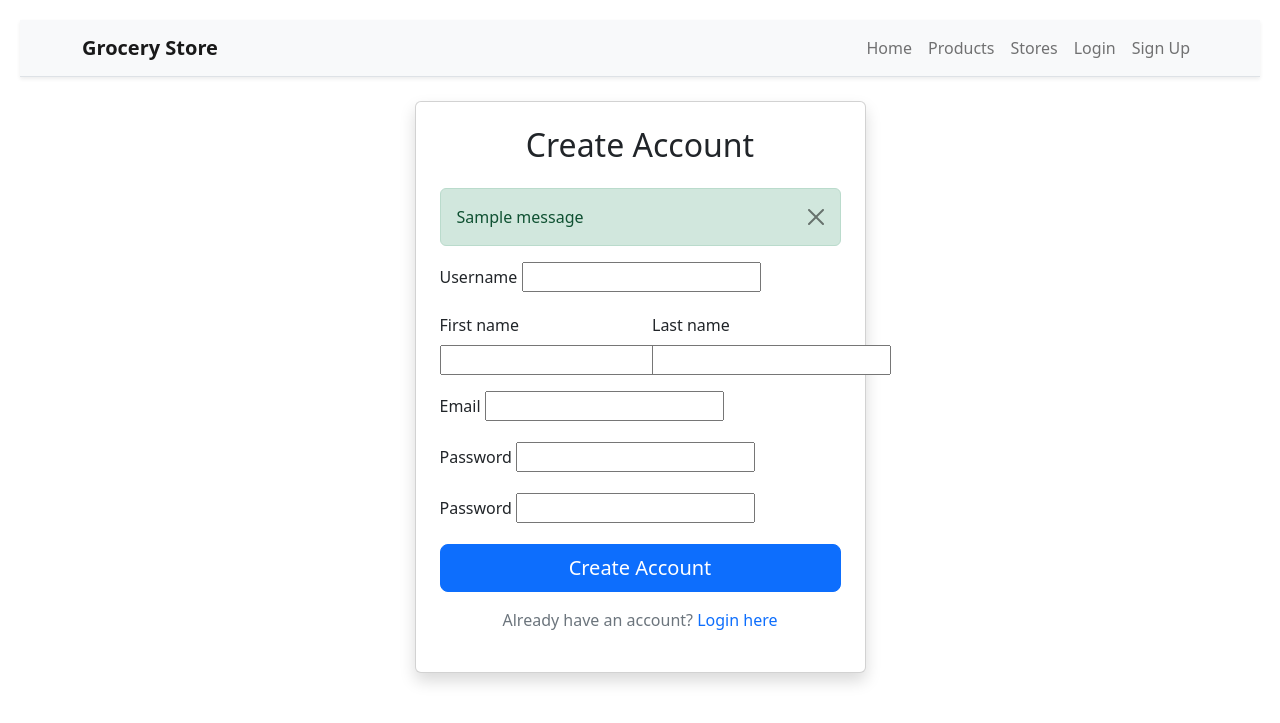
After one commit to conorll/grocery_store, a Django app: template grocery_store_app/templates/registration/signup.html in a window 1280 px wide. The commit adds this page. Shown: the top 723 px of the page. Run offline with Django 3.2, Linux system fonts and the light colour scheme; the template is opened without the code that fills it, so the values that code supplies are empty, except form fields; one stand-in notice (Sample message) is shown; form fields are guessed from the names that the template uses.

Commit message:
Added login, registration and profile pages

```diff
--- a/grocery_store/settings.py
+++ b/grocery_store/settings.py
@@ -121,3 +121,6 @@ STATIC_URL = 'static/'
 # https://docs.djangoproject.com/en/5.2/ref/settings/#default-auto-field
 
 DEFAULT_AUTO_FIELD = 'django.db.models.BigAutoField'
+
+LOGIN_REDIRECT_URL = '/'
+LOGOUT_REDIRECT_URL = '/'
--- a/grocery_store_app/templates/grocery_store_app/layout.html
+++ b/grocery_store_app/templates/grocery_store_app/layout.html
@@ -32,6 +32,24 @@
         <li class="nav-item">
           <a class="nav-link {% if request.path == '/stores/' %}active{% endif %}" href="{% url 'stores' %}">Stores</a>
         </li>
+
+        {% if user.is_authenticated %}
+          <li class="nav-item">
+            <li class="nav-item">
+              <a class="nav-link {% if request.path == '/profile' %}active{% endif %}" href="{% url 'profile' %}">Profile</a>
+            </li>
+          </li>
+          <li class="nav-item">
+            <a class="nav-link btn btn-outline-danger btn-sm ms-2" href="{% url 'logout' %}">Logout</a>
+          </li>
+        {% else %}
+          <li class="nav-item">
+            <a class="nav-link {% if request.path == '/accounts/login/' %}active{% endif %}" href="{% url 'login' %}">Login</a>
+          </li>
+          <li class="nav-item">
+            <a class="nav-link {% if request.path == '/signup/' %}active{% endif %}" href="{% url 'signup' %}">Sign Up</a>
+          </li>
+        {% endif %}
       </ul>
     </div>
   </div>
--- /dev/null
+++ b/grocery_store_app/templates/registration/signup.html
@@ -0,0 +1,137 @@
+{% extends "grocery_store_app/layout.html" %}
+
+{% block title %}Sign Up - Grocery Store{% endblock %}
+
+{% block body %}
+<div class="container">
+  <div class="row justify-content-center">
+    <div class="col-md-6 col-lg-5">
+      <div class="card shadow">
+        <div class="card-body p-4">
+          <h2 class="card-title text-center mb-4">Create Account</h2>
+
+          <!-- Display any error messages -->
+          {% if form.non_field_errors %}
+            <div class="alert alert-danger" role="alert">
+              {{ form.non_field_errors }}
+            </div>
+          {% endif %}
+
+          <!-- Display any Django messages -->
+          {% if messages %}
+            {% for message in messages %}
+              <div class="alert alert-{{ message.tags }} alert-dismissible fade show" role="alert">
+                {{ message }}
+                <button type="button" class="btn-close" data-bs-dismiss="alert" aria-label="Close"></button>
+              </div>
+            {% endfor %}
+          {% endif %}
+
+          <form method="POST">
+            {% csrf_token %}
+
+            <div class="mb-3">
+              <label for="{{ form.username.id_for_label }}" class="form-label">
+                {{ form.username.label }}
+              </label>
+              {{ form.username }}
+              {% if form.username.errors %}
+                <div class="text-danger small">
+                  {{ form.username.errors }}
+                </div>
+              {% endif %}
+              {% if form.username.help_text %}
+                <div class="form-text">{{ form.username.help_text }}</div>
+              {% endif %}
+            </div>
+
+            <div class="row">
+              <div class="col-md-6">
+                <div class="mb-3">
+                  <label for="{{ form.first_name.id_for_label }}" class="form-label">
+                    {{ form.first_name.label }}
+                  </label>
+                  {{ form.first_name }}
+                  {% if form.first_name.errors %}
+                    <div class="text-danger small">
+                      {{ form.first_name.errors }}
+                    </div>
+                  {% endif %}
+                </div>
+              </div>
+              <div class="col-md-6">
+                <div class="mb-3">
+                  <label for="{{ form.last_name.id_for_label }}" class="form-label">
+                    {{ form.last_name.label }}
+                  </label>
+                  {{ form.last_name }}
+                  {% if form.last_name.errors %}
+                    <div class="text-danger small">
+                      {{ form.last_name.errors }}
+                    </div>
+                  {% endif %}
+                </div>
+              </div>
+            </div>
+
+            <div class="mb-3">
+              <label for="{{ form.email.id_for_label }}" class="form-label">
+                {{ form.email.label }}
+              </label>
+              {{ form.email }}
+              {% if form.email.errors %}
+                <div class="text-danger small">
+                  {{ form.email.errors }}
+                </div>
+              {% endif %}
+              {% if form.email.help_text %}
+                <div class="form-text">{{ form.email.help_text }}</div>
+              {% endif %}
+            </div>
+
+            <div class="mb-3">
+              <label for="{{ form.password1.id_for_label }}" class="form-label">
+                {{ form.password1.label }}
+              </label>
+              {{ form.password1 }}
+              {% if form.password1.errors %}
+                <div class="text-danger small">
+                  {{ form.password1.errors }}
+                </div>
+              {% endif %}
+              {% if form.password1.help_text %}
+                <div class="form-text">{{ form.password1.help_text }}</div>
+              {% endif %}
+            </div>
+
+            <div class="mb-3">
+              <label for="{{ form.password2.id_for_label }}" class="form-label">
+                {{ form.password2.label }}
+              </label>
+              {{ form.password2 }}
+              {% if form.password2.errors %}
+                <div class="text-danger small">
+                  {{ form.password2.errors }}
+                </div>
+              {% endif %}
+              {% if form.password2.help_text %}
+                <div class="form-text">{{ form.password2.help_text }}</div>
+              {% endif %}
+            </div>
+
+            <div class="d-grid">
+              <button type="submit" class="btn btn-primary btn-lg">Create Account</button>
+            </div>
+          </form>
+
+          <div class="text-center mt-3">
+            <p class="text-muted">Already have an account?
+              <a href="{% url 'login' %}" class="text-decoration-none">Login here</a>
+            </p>
+          </div>
+        </div>
+      </div>
+    </div>
+  </div>
+</div>
+{% endblock %}
```
Also changed, not shown: grocery_store_app/forms.py (+38 -0 lines), grocery_store_app/templates/grocery_store_app/profile.html (added, +16 -0 lines), grocery_store_app/templates/registration/login.html (added, +70 -0 lines), grocery_store_app/urls.py (+7 -1 lines), grocery_store_app/views.py (+24 -1 lines), db.sqlite3.
